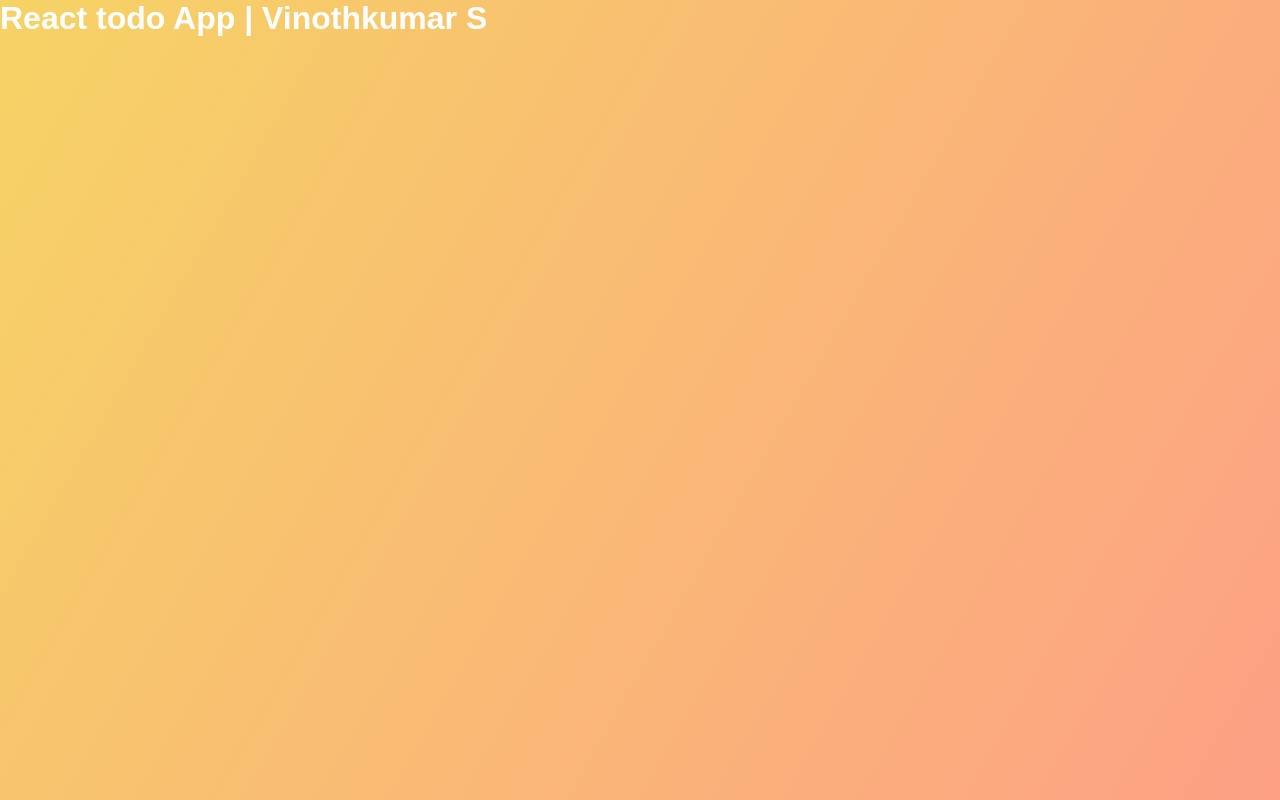
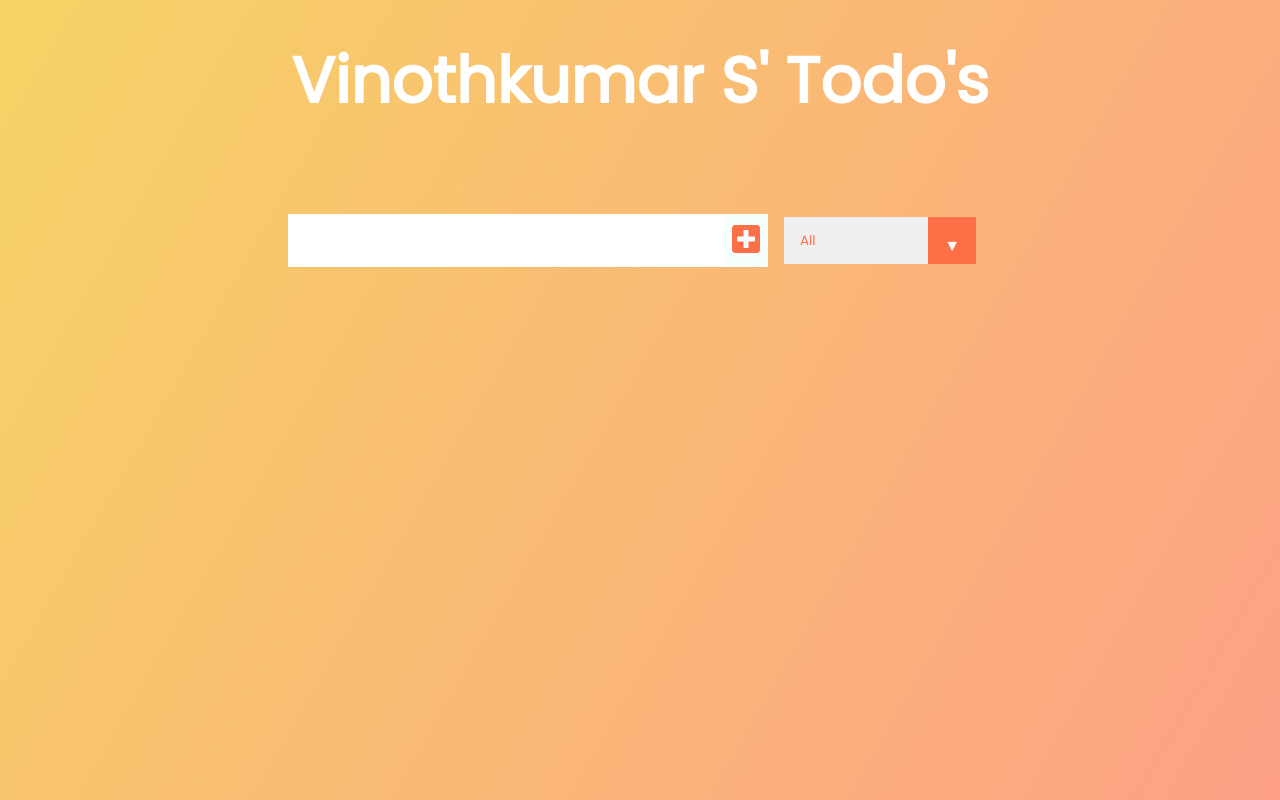
Before and after one commit to Vinoth6194/reacthookstodo, a React (Create React App) app: page / in a window 1280 px wide. Built offline with nearby package versions, Linux system fonts and the light colour scheme.

Commit message:
form added and styled

```diff
--- a/public/index.html
+++ b/public/index.html
@@ -15,6 +15,16 @@
       user's mobile device or desktop. See https://developers.google.com/web/fundamentals/web-app-manifest/
     -->
     <link rel="manifest" href="%PUBLIC_URL%/manifest.json" />
+    <link
+      href="https://fonts.googleapis.com/css?family=Poppins&display=swap"
+      rel="stylesheet"
+    />
+    <link
+      rel="stylesheet"
+      href="https://cdnjs.cloudflare.com/ajax/libs/font-awesome/5.12.1/css/all.min.css"
+      integrity="sha256-mmgLkCYLUQbXn0B1SRqzHar6dCnv9oZFPEC1g1cwlkk="
+      crossorigin="anonymous"
+    />
     <!--
       Notice the use of %PUBLIC_URL% in the tags above.
       It will be replaced with the URL of the `public` folder during the build.
@@ -24,7 +34,7 @@
       work correctly both with client-side routing and a non-root public URL.
       Learn how to configure a non-root public URL by running `npm run build`.
     -->
-    <title>React App</title>
+    <title>V_Todo</title>
   </head>
   <body>
     <noscript>You need to enable JavaScript to run this app.</noscript>
--- a/src/App.js
+++ b/src/App.js
@@ -1,10 +1,14 @@
 import React from "react";
 import "./App.css";
+import Form from "./components/Form";
 
 function App() {
   return (
     <div className="App">
-      <h1>React todo App | Vinothkumar S</h1>
+      <header>
+        <h1>Vinothkumar S' Todo's</h1>
+      </header>
+      <Form></Form>
     </div>
   );
 }
--- /dev/null
+++ b/src/components/Form.js
@@ -0,0 +1,23 @@
+import React from "react";
+
+const Form = () => {
+  return (
+    <div>
+      <form>
+        <input type="text" className="todo-input" />
+        <button className="todo-button" type="submit">
+          <i className="fas fa-plus-square"></i>
+        </button>
+        <div className="select">
+          <select name="todos" className="filter-todo">
+            <option value="all">All</option>
+            <option value="completed">Completed</option>
+            <option value="uncompleted">Uncompleted</option>
+          </select>
+        </div>
+      </form>
+    </div>
+  );
+};
+
+export default Form;
```
Also changed, not shown: src/components/TodoList.js (added).
